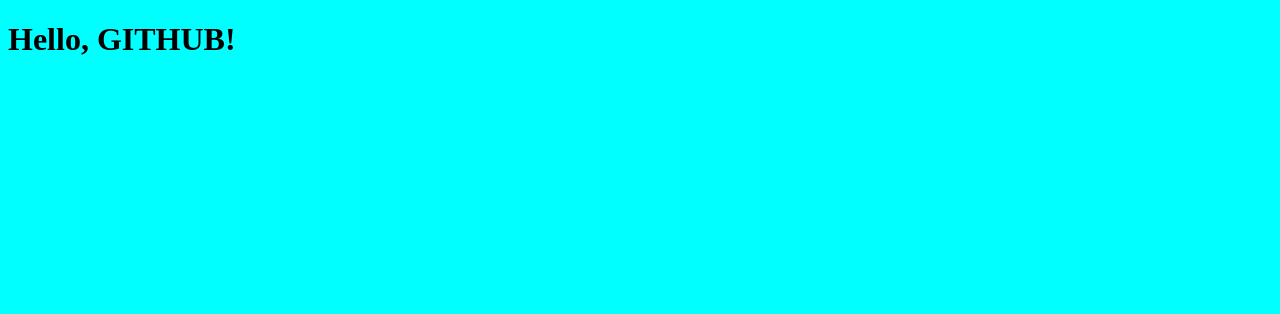
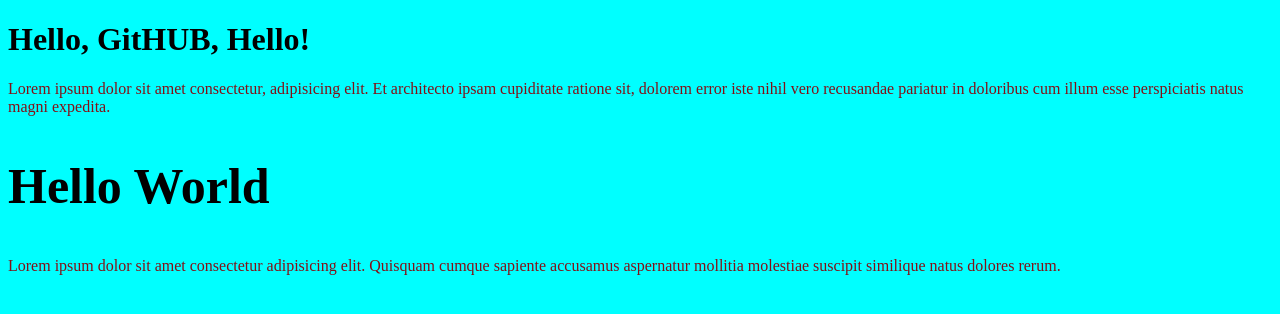
Before and after one commit to Divolt198/First, a plain HTML site: page Index.html in a window 1280 px wide. Drawn offline with Linux system fonts and the light colour scheme.

Commit message:
Второй коммит

```diff
--- a/CSS/main.css
+++ b/CSS/main.css
@@ -1,3 +1,10 @@
 body {
     background-color: aqua;
 }
+p {
+    color: rgb(131, 16, 22);
+}
+
+h2 {
+    font-size: 50px;
+}
--- a/Index.html
+++ b/Index.html
@@ -6,10 +6,12 @@
 
     <link rel="stylesheet" href="CSS/main.css">
 
-    <title>Hello, GIT!</title>
+    <title>Hello, Git!</title>
   </head>
   <body>
-    <h1>Hello, GITHUB!</h1>
-
+    <h1>Hello, GitHUB, Hello!</h1>
+    <p>Lorem ipsum dolor sit amet consectetur, adipisicing elit. Et architecto ipsam cupiditate ratione sit, dolorem error iste nihil vero recusandae pariatur in doloribus cum illum esse perspiciatis natus magni expedita.</p>
+    <h2>Hello World</h2>
+    <p>Lorem ipsum dolor sit amet consectetur adipisicing elit. Quisquam cumque sapiente accusamus aspernatur mollitia molestiae suscipit similique natus dolores rerum.</p>
   </body>
 </html>
```
